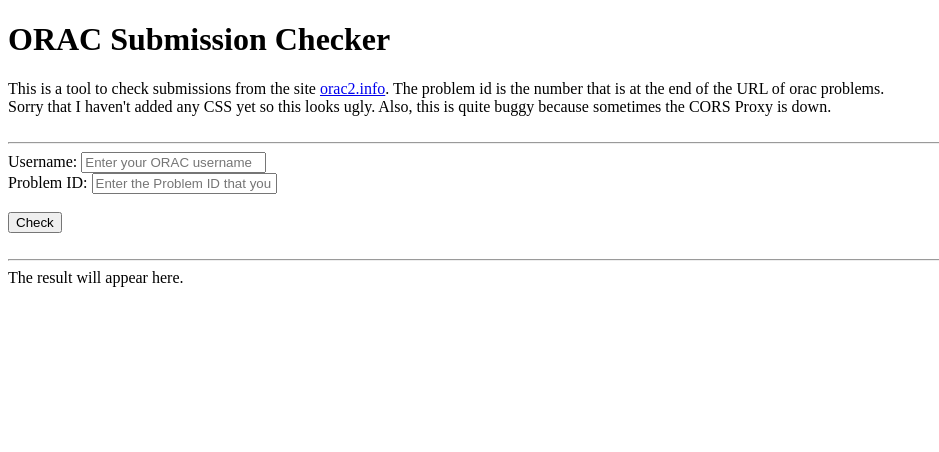
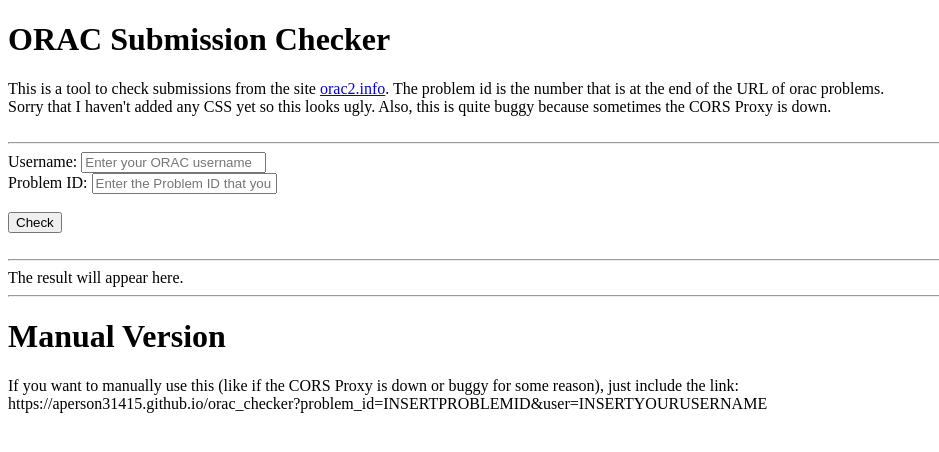
Before and after one commit to aperson31415/orac_checker, a plain HTML site: page index.html in a window 1280 px wide. Shown: the whole page, without its empty margins (0-939 px from the left). Drawn offline with Linux system fonts and the light colour scheme.

Commit message:
Update index.html

```diff
--- a/index.html
+++ b/index.html
@@ -16,5 +16,9 @@
         <button onclick="check()">Check</button><br><br>
         <hr>
         <div id="result">The result will appear here.</div>
+        <hr>
+        <h1>Manual Version</h1>
+        If you want to manually use this (like if the CORS Proxy is down or buggy for some reason), just include the link:<br>
+        https://aperson31415.github.io/orac_checker?problem_id=INSERTPROBLEMID&user=INSERTYOURUSERNAME
     </body>
 </html>
```
